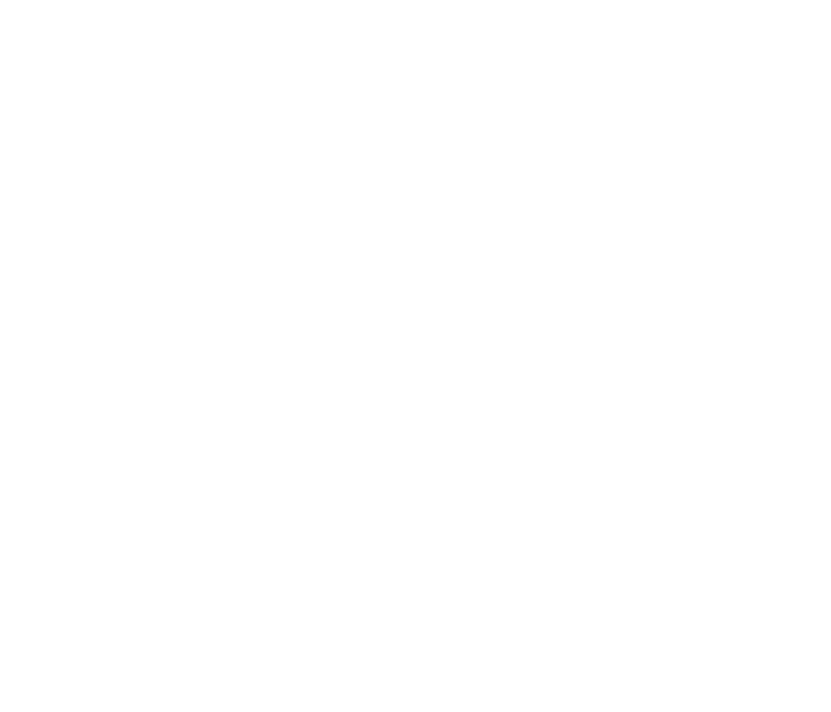
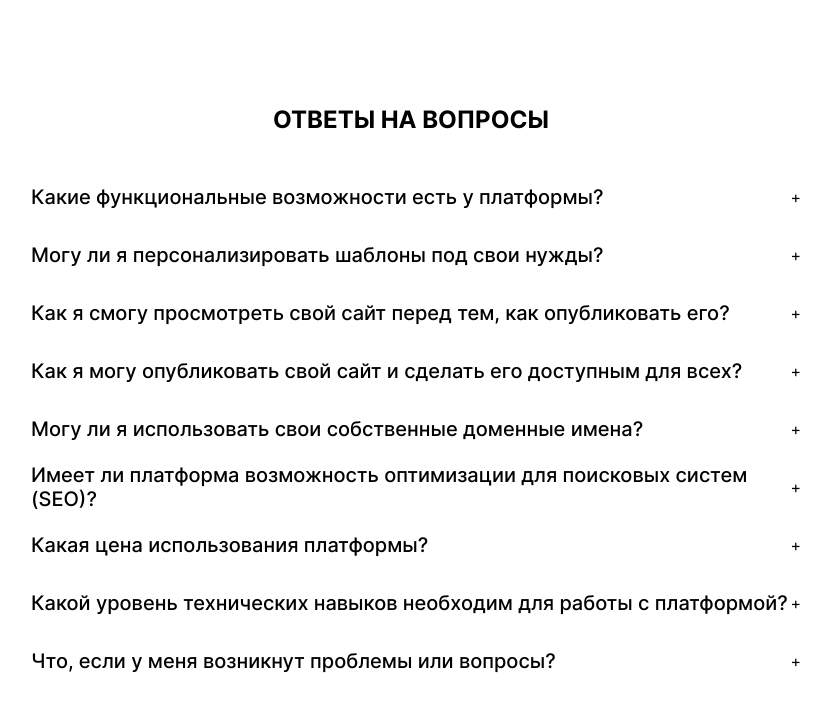
Before and after one commit to WadimSh/werstack, a React (Create React App) app: page / in a window 1280 px wide. Shown: the top 712 px of the page, without its empty margins (229-1060 px from the left). Built offline with nearby package versions, Linux system fonts and the light colour scheme.

Commit message:
feat: сделан элемент accordion

```diff
--- a/src/App.jsx
+++ b/src/App.jsx
@@ -1,5 +1,7 @@
 import { useState } from 'react';
 import { config, ConfigContext } from './contexts/contexts';
+
+import FAQ from './components/faq/faq';
 
 import './App.css';
 
@@ -9,7 +11,7 @@
   return (
     <div className="app">
       <ConfigContext.Provider value={config[lang]}>
-
+        <FAQ />
       </ConfigContext.Provider>
     </div>
   );
--- a/src/components/faq/faq.jsx
+++ b/src/components/faq/faq.jsx
@@ -0,0 +1,19 @@
+import { useContext } from 'react';
+import { ConfigContext } from '../../contexts/contexts';
+import Accordion from '../../ui/accordion/accordion';
+
+const FAQ = () => {
+  const config = useContext(ConfigContext);
+  const { title, list } = config.faq;
+
+ return (
+   <>
+     <h2>{title}</h2>
+       <Accordion
+         faqs={list}
+       />
+   </>
+ );
+};
+
+export default FAQ;
--- a/src/contexts/contexts.js
+++ b/src/contexts/contexts.js
@@ -1,10 +1,11 @@
 import React from 'react';
-import data from '../data/data.json'
+import data from '../data/data'
+
+const dat = data;
+
+export const ConfigContext = React.createContext();
 
 export const config = {
-  ru: data,
+  ru: dat,
   en: {}
-}
-
-
-export const ConfigContext = React.createContext();
+};
--- a/src/data/data.json
+++ b/src/data/data.json
@@ -1,72 +1,81 @@
 {
   "cover": {
-    "title": "У&nbsp;вас есть идея для сайта, но&nbsp;не&nbsp;знаете, с&nbsp;чего начать?",
+    "title": "У вас есть идея для сайта, но не знаете, с чего начать?",
     "description": [
-      "Мы&nbsp;предлагаем постоянно обновляемую библиотеку шаблонов, разработанных профессиональными дизайнерами, которые позволят вам создать привлекательный и&nbsp;удобный сайт для вашего бизнеса.",
-      "Больше не&nbsp;нужно тратить время и&nbsp;деньги на&nbsp;разработку сайта с&nbsp;нуля&nbsp;&mdash; просто выберите подходящий шаблон, настройте его под свои потребности и&nbsp;запустите ваш новый сайт в&nbsp;сеть!"
+      "Мы предлагаем постоянно обновляемую библиотеку шаблонов, разработанных профессиональными дизайнерами, которые позволят вам создать привлекательный и удобный сайт для вашего бизнеса.",
+      "Больше не нужно тратить время и деньги на разработку сайта с нуля - просто выберите подходящий шаблон, настройте его под свои потребности и запустите ваш новый сайт в сеть!"
     ]
   },
   "adout": {
     "title": "О НАС",
     "description": [
-      "werstack&nbsp;&mdash; это платформа для создания сайтов с&nbsp;удобным и&nbsp;интуитивно понятным интерфейсом, который позволяет даже новичкам без технических навыков создавать профессионально выглядящие сайты.",
-      "Выбираете интересующий вас шаблон, настраиваете его под свои нужды, добавляете контент и&nbsp;изображения, и&nbsp;ваш сайт готов к&nbsp;запуску!",
-      "Если&nbsp;же у&nbsp;вас уже есть готовый дизайн-макет, вы&nbsp;можете загрузить его на&nbsp;платформу и&nbsp;наши специалисты создадут сайт на&nbsp;его основе, к&nbsp;которому уже будет подключена система управления контентом.",
-      "Наша платформа проста в&nbsp;использовании и&nbsp;не&nbsp;требует специальных навыков веб-разработки."
+      "werstack - это платформа для создания сайтов с удобным и интуитивно понятным интерфейсом, который позволяет даже новичкам без технических навыков создавать профессионально выглядящие сайты.",
+      "Выбираете интересующий вас шаблон, настраиваете его под свои нужды, добавляете контент и изображения, и ваш сайт готов к запуску!",
+      "Если же у вас уже есть готовый дизайн-макет, вы можете загрузить его на платформу и наши специалисты создадут сайт на его основе, к которому уже будет подключена система управления контентом.",
+      "Наша платформа проста в использовании и не требует специальных навыков веб-разработки."
     ]
   },
   "stages": {
     "title": "КАК ЭТО РАБОТАЕТ",
     "description": [
-      "Выберите шаблон из&nbsp;каталога или если у&nbsp;вас уже есть свой уникальный дизайн-макет, просто загрузите его на&nbsp;платформу.",
-      "Затем настройте цвета и&nbsp;шрифты, чтобы ваш сайт соответствовал вашему бренду. Добавляйте контент: текст и&nbsp;изображения, чтобы оживить ваш сайт. Наш редактор содержит интуитивно понятный интерфейс, позволяющий легко управлять и&nbsp;размещать контент.",
-      "После завершения настройки и&nbsp;добавления контента нажмите кнопку &laquo;Опубликовать&raquo; и&nbsp;мы&nbsp;опубликуем ваш сайт в&nbsp;Интернете, где он&nbsp;будет доступен для миллионов пользователей. Мы&nbsp;предоставляем хостинг-сервис, так что вам не&nbsp;нужно беспокоиться о&nbsp;поиске отдельного хостинга."
+      "Выберите шаблон из каталога или если у вас уже есть свой уникальный дизайн-макет, просто загрузите его на платформу.",
+      "Затем настройте цвета и шрифты, чтобы ваш сайт соответствовал вашему бренду. Добавляйте контент: текст и изображения, чтобы оживить ваш сайт. Наш редактор содержит интуитивно понятный интерфейс, позволяющий легко управлять и размещать контент.",
+      "После завершения настройки и добавления контента нажмите кнопку `Опубликовать` и мы опубликуем ваш сайт в Интернете, где он будет доступен для миллионов пользователей. Мы предоставляем хостинг-сервис, так что вам не нужно беспокоиться о поиске отдельного хостинга."
     ]
   },
   "form": {
-    "title": "У&nbsp;вас уже есть готовый дизайн-макет, который вы&nbsp;хотите использовать для своего сайта?",
+    "title": "У вас уже есть готовый дизайн-макет, который вы хотите использовать для своего сайта?",
     "description": [
-      "Просто загрузите его на&nbsp;нашу платформу, и&nbsp;мы&nbsp;поможем вам воплотить вашу идею в&nbsp;реальность. Наша команда профессионалов готова принять ваш дизайн-макет и&nbsp;создать для вас уникальный и&nbsp;функциональный сайт."
+      "Просто загрузите его на нашу платформу, и мы поможем вам воплотить вашу идею в реальность. Наша команда профессионалов готова принять ваш дизайн-макет и создать для вас уникальный и функциональный сайт."
     ]
   },
   "faq": {
     "title": "ОТВЕТЫ НА ВОПРОСЫ",
     "list": [
       {
-        "question": "Какие функциональные возможности есть у&nbsp;платформы?",
-        "answer": "Наша платформа предлагает широкий набор функций, включая возможность добавления форм обратной связи, слайдеров, галерей, блогов, интеграцию социальных сетей и&nbsp;многое другое. Вы&nbsp;также можете встроить видео, карты и&nbsp;другие элементы, чтобы сделать ваш сайт максимально информативным и&nbsp;привлекательным."
+        "id": 1,
+        "question": "Какие функциональные возможности есть у платформы?",
+        "answer": "Наша платформа предлагает широкий набор функций, включая возможность добавления форм обратной связи, слайдеров, галерей, блогов, интеграцию социальных сетей и многое другое. Вы также можете встроить видео, карты и другие элементы, чтобы сделать ваш сайт максимально информативным и привлекательным."
       },
       {
-        "question": "Могу&nbsp;ли я&nbsp;персонализировать шаблоны под свои нужды?",
-        "answer": "Да, вы&nbsp;можете полностью настроить шаблоны под свои предпочтения. Выбирайте цвета, шрифты, добавляйте или удаляйте блоки, меняйте расположение элементов&nbsp;&mdash; все зависит от&nbsp;вас. Это позволяет вам создать уникальный дизайн, который полностью отражает ваш стиль и&nbsp;бренд."
+        "id": 2,
+        "question": "Могу ли я персонализировать шаблоны под свои нужды?",
+        "answer": "Да, вы можете полностью настроить шаблоны под свои предпочтения. Выбирайте цвета, шрифты, добавляйте или удаляйте блоки, меняйте расположение элементов - все зависит от вас. Это позволяет вам создать уникальный дизайн, который полностью отражает ваш стиль и бренд."
       },
       {
-        "question": "Как я&nbsp;смогу просмотреть свой сайт перед тем, как опубликовать его?",
-        "answer": "У&nbsp;вас будет доступ к&nbsp;предварительному просмотру вашего сайта перед публикацией. Это позволит вам убедиться, что ваш сайт выглядит так, как вы&nbsp;задумали."
+        "id": 3,
+        "question": "Как я смогу просмотреть свой сайт перед тем, как опубликовать его?",
+        "answer": "У вас будет доступ к предварительному просмотру вашего сайта перед публикацией. Это позволит вам убедиться, что ваш сайт выглядит так, как вы задумали."
       },
       {
-        "question": "Как я&nbsp;могу опубликовать свой сайт и&nbsp;сделать его доступным для всех?",
-        "answer": "Мы&nbsp;предоставляем вам инструкции по&nbsp;совершению публикации вашего сайта. После завершения настройки вы&nbsp;сможете опубликовать его и&nbsp;сделать доступным в&nbsp;Интернете для всех пользователей."
+        "id": 4,
+        "question": "Как я могу опубликовать свой сайт и сделать его доступным для всех?",
+        "answer": "Мы предоставляем вам инструкции по совершению публикации вашего сайта. После завершения настройки вы сможете опубликовать его и сделать доступным в Интернете для всех пользователей."
       },
       {
-        "question": "Могу&nbsp;ли я&nbsp;использовать свои собственные доменные имена?",
-        "answer": "Да, вы&nbsp;можете использовать свои собственные доменные имена. Мы&nbsp;предоставляем инструкции о&nbsp;том, как настроить ваш веб-сайт с&nbsp;помощью вашего собственного домена."
+        "id": 5,
+        "question": "Могу ли я использовать свои собственные доменные имена?",
+        "answer": "Да, вы можете использовать свои собственные доменные имена. Мы предоставляем инструкции о том, как настроить ваш веб-сайт с помощью вашего собственного домена."
       },
       {
-        "question": "Имеет&nbsp;ли платформа возможность оптимизации для поисковых систем (SEO)?",
+        "id": 6,
+        "question": "Имеет ли платформа возможность оптимизации для поисковых систем (SEO)?",
         "answer": "Да, наша платформа предоставляет инструменты для оптимизации веб-сайта для поисковых систем."
       },
       {
+        "id": 7,
         "question": "Какая цена использования платформы?",
-        "answer": "Наша платформа предлагает различные тарифные планы, начиная с&nbsp;бесплатного, чтобы удовлетворить потребности каждого. Вы&nbsp;можете выбрать план, который подходит вам лучше всего, и&nbsp;оплатить ежемесячно или годовое использование."
+        "answer": "Наша платформа предлагает различные тарифные планы, начиная с бесплатного, чтобы удовлетворить потребности каждого. Вы можете выбрать план, который подходит вам лучше всего, и оплатить ежемесячно или годовое использование."
       },
       {
-        "question": "Какой уровень технических навыков необходим для работы с&nbsp;платформой?",
-        "answer": "Наша платформа разработана с&nbsp;учетом удобства использования как для новичков, так и&nbsp;для опытных пользователей. Она не&nbsp;требует специальных технических навыков и&nbsp;позволяет легко создавать и&nbsp;настраивать сайты."
+        "id": 8,
+        "question": "Какой уровень технических навыков необходим для работы с платформой?",
+        "answer": "Наша платформа разработана с учетом удобства использования как для новичков, так и для опытных пользователей. Она не требует специальных технических навыков и позволяет легко создавать и настраивать сайты."
       },
       {
-        "question": "Что, если у&nbsp;меня возникнут проблемы или вопросы?",
-        "answer": "Мы&nbsp;предлагаем техническую поддержку 24/7. Если у&nbsp;вас возникнут проблемы или вопросы, наши специалисты всегда готовы помочь вам через онлайн-чат, электронную почту или телефон."
+        "id": 9,
+        "question": "Что, если у меня возникнут проблемы или вопросы?",
+        "answer": "Мы предлагаем техническую поддержку 24/7. Если у вас возникнут проблемы или вопросы, наши специалисты всегда готовы помочь вам через онлайн-чат, электронную почту или телефон."
       }
     ]
   }
--- a/src/style/common.css
+++ b/src/style/common.css
@@ -11,4 +11,5 @@
   -webkit-text-size-adjust: 100%;
   -ms-text-size-adjust: 100%;
   -moz-text-size-adjust: 100%;
+  overflow-y: scroll;
 }
--- /dev/null
+++ b/src/ui/accordion/accordion.css
@@ -0,0 +1,42 @@
+article {
+  width: 800px;
+  padding: 20px;
+}
+
+.header {
+  display: flex;
+  align-items: center;
+  justify-content: space-between;
+  height: 48px;
+  padding: 0 10px 0 20px;
+  cursor: pointer;
+  margin-bottom: 10px;
+}
+
+article h3 {
+  margin: 0;
+  font-size: 20px;
+  font-weight: 500;
+}
+
+article p {
+  padding: 0 20px 10px;
+  font-size: 18px;
+  font-weight: 400;
+  line-height: 120%;
+}
+
+article span {
+  transition: .3s;
+}
+
+.collapse {
+  position: relative;
+  height: 0;
+  overflow: hidden;
+  transition: height .5s ease;
+}
+
+.collapse .show {
+  height: auto;
+}
--- a/src/ui/accordion/accordion.jsx
+++ b/src/ui/accordion/accordion.jsx
@@ -0,0 +1,67 @@
+import { useRef, useState } from "react";
+import './accordion.css';
+
+const AccordionItem = ({ handleToggle, active, faq }) => {
+  const contentEl = useRef(null);
+  const { question, answer, id } = faq;
+
+  return (
+    <div>
+      <div
+        className={`header ${active === id ? "active" : ""}`}
+        onClick={() => handleToggle(id)}
+      >
+        <h3>{question}</h3>
+        <span
+          style={
+            active === id
+             ? { rotate: "45deg" }
+             : { rotate: "0deg" }
+          }
+        >+</span>
+      </div>
+      <div
+        ref={contentEl}
+        className={`collapse ${
+          active === id ? "show" : ""
+        }`}
+        style={
+          active === id
+            ? { height: contentEl.current.scrollHeight }
+            : { height: "0px" }
+        }
+      >
+        <p>{answer}</p>
+      </div>
+    </div>
+  );
+};
+
+const Accordion = ({ faqs }) => {
+  const [active, setActive] = useState(null);
+
+  const handleToggle = (index) => {
+    if (active === index) {
+      setActive(null)
+    } else {
+      setActive(index);
+    }
+  };
+
+  return (
+    <article>
+      {faqs.map((faq, index) => {
+        return (
+          <AccordionItem
+            key={index}
+            active={active}
+            handleToggle={handleToggle}
+            faq={faq}
+          />
+        )
+      })}
+    </article>
+  );
+};
+
+export default Accordion;
```
Also changed, not shown: src/ui/icons/icons.jsx (+2 -2 lines), src/ui/input/input.jsx (+21 -0 lines).
